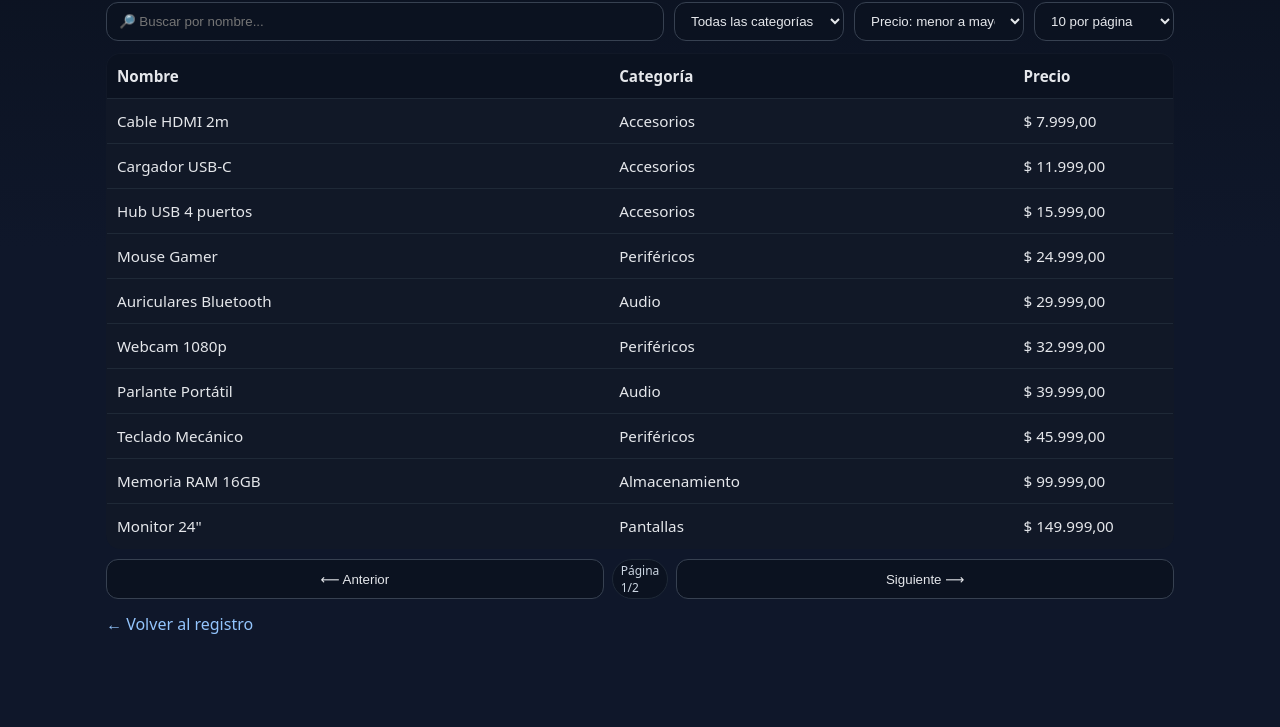
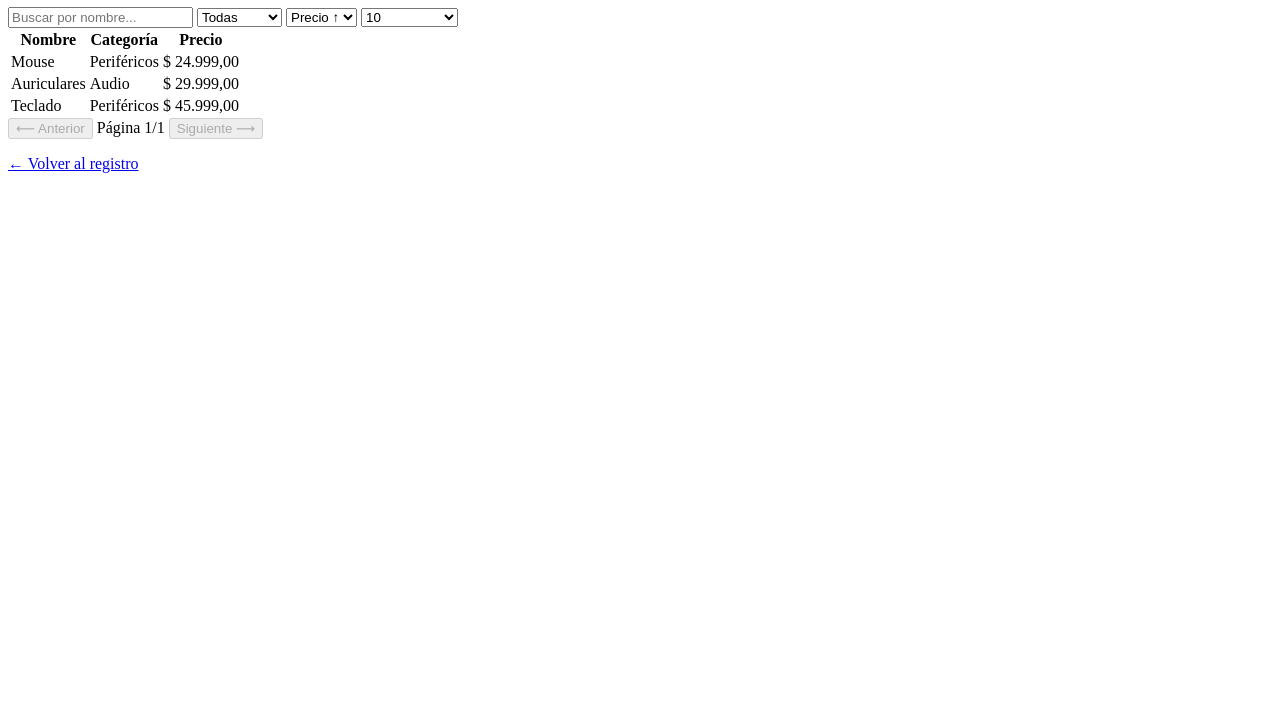
Before and after one commit to vitolavictoria03-source/tpotesting, a plain HTML site: page productos.html in a window 1280 px wide. Shown: the part 73-800 px from the top of the page. Drawn offline with Linux system fonts and the light colour scheme.

Commit message:
Add files via upload

```diff
--- /dev/null
+++ b/Estilo.css
@@ -0,0 +1,72 @@
+/*CSS gral*/
+:root {
+  --ok:#22c55e; --err:#ef4444; --bg:#0f172a; --card:#111827;
+  --txt:#e5e7eb; --muted:#9ca3af; --line:#1f2937; --brand:#2563eb;
+}
+*{box-sizing:border-box}
+body{
+  margin:0; font-family:system-ui,Segoe UI,Roboto,Helvetica,Arial;
+  background:linear-gradient(180deg,#fff,#a5b5d9 75%);
+  color:var(--txt); min-height:100vh;
+}
+h1{margin:0;font-size:1.3rem}
+a{color:#93c5fd;text-decoration:none}
+a:hover{text-decoration:underline}
+input,select,button{
+  width:100%;padding:10px 12px;border-radius:12px;
+  border:1px solid #374151;background:#0b1220;color:var(--txt);
+  outline:none
+}
+input:focus,select:focus{
+  border-color:#60a5fa; box-shadow:0 0 0 4px rgba(59,130,246,.15)
+}
+.ok{border-color:var(--ok)!important}
+.err{border-color:var(--err)!important}
+
+/* --- Registro (index.html) --- */
+body.center{display:grid;place-items:center}
+.card{
+  width:min(520px,92vw);background:var(--card);
+  border:1px solid #1f2937;border-radius:16px;
+  padding:22px 20px;box-shadow:0 10px 30px rgba(0,0,0,.35)
+}
+p{margin:.25rem 0 1rem;color:var(--muted)}
+label{display:block;font-size:.9rem;margin:.6rem 0 .35rem}
+.field{position:relative}
+.hint{font-size:.8rem;color:var(--muted);margin-top:6px}
+.eye{
+  position:absolute;right:10px;top:65%;transform:translateY(-50%);
+  background:transparent;border:none;color:var(--muted);cursor:pointer;
+  font-size: 15px;
+}
+.msg{margin-top:14px;padding:10px 12px;border-radius:12px;font-size:.95rem;display:none}
+.msg.ok{display:block;background:rgba(34,197,94,.12);border:1px solid var(--ok);color:#d1fae5}
+.msg.err{display:block;background:rgba(239,68,68,.12);border:1px solid var(--err);color:#fee2e2}
+.actions{display:flex;gap:10px;margin-top:14px}
+.btn{cursor:pointer;border:1px solid #374151;background:#0b1220}
+.btn.primary{background:var(--brand);border-color:var(--brand)}
+.nav{margin-top:16px;text-align:center}
+
+/* --- Productos (productos.html) --- */
+header{
+  display:flex;justify-content:space-between;align-items:center;
+  padding:16px 18px;border-bottom:1px solid var(--line);
+  background:#0b1220;position:sticky;top:0;z-index:10
+}
+.wrap{max-width:1100px;margin:18px auto;padding:0 16px}
+.toolbar{
+  display:grid;grid-template-columns:1fr 170px 170px 140px;
+  gap:10px;margin-bottom:12px
+}
+table{
+  width:100%;border-collapse:collapse;background:var(--card);
+  border-radius:14px;overflow:hidden;border:1px solid var(--line)
+}
+th,td{padding:12px 10px;border-bottom:1px solid var(--line);font-size:.95rem}
+th{background:#0b1220;text-align:left}
+tr:hover td{background:#0e1628}
+.empty{padding:16px;border:1px dashed #374151;border-radius:12px;
+  color:var(--muted);text-align:center;margin-top:12px}
+.pager{display:flex;gap:8px;justify-content:flex-end;margin-top:10px}
+.badge{display:inline-block;padding:2px 8px;border-radius:999px;
+  background:#0b1220;border:1px solid #1f2937;color:#cbd5e1;font-size:.75rem}
--- a/productos.html
+++ b/productos.html
@@ -4,62 +4,30 @@
   <meta charset="utf-8" />
   <meta name="viewport" content="width=device-width,initial-scale=1" />
   <title>Listado de Productos</title>
-  <style>
-    :root{--bg:#0f172a;--card:#111827;--txt:#e5e7eb;--muted:#9ca3af;--line:#1f2937;--brand:#2563eb}
-    *{box-sizing:border-box} body{margin:0;font-family:system-ui,Segoe UI,Roboto,Helvetica,Arial;background:linear-gradient(180deg,#0b1220,#0f172a 40%);color:var(--txt);min-height:100vh}
-    header{display:flex;justify-content:space-between;align-items:center;padding:16px 18px;border-bottom:1px solid var(--line);background:#0b1220;position:sticky;top:0;z-index:10}
-    h1{font-size:1.1rem;margin:0}
-    .wrap{max-width:1100px;margin:18px auto;padding:0 16px}
-    .toolbar{display:grid;grid-template-columns:1fr 170px 170px 140px;gap:10px;margin-bottom:12px}
-    input,select,button{width:100%;padding:10px 12px;border-radius:12px;border:1px solid #374151;background:#0b1220;color:var(--txt);outline:none}
-    input:focus,select:focus{border-color:#60a5fa; box-shadow:0 0 0 4px rgba(59,130,246,.15)}
-    table{width:100%;border-collapse:collapse;background:var(--card);border-radius:14px;overflow:hidden;border:1px solid var(--line)}
-    th,td{padding:12px 10px;border-bottom:1px solid var(--line);font-size:.95rem}
-    th{background:#0b1220;text-align:left}
-    tr:hover td{background:#0e1628}
-    .empty{padding:16px;border:1px dashed #374151;border-radius:12px;color:var(--muted);text-align:center;margin-top:12px}
-    .pager{display:flex;gap:8px;justify-content:flex-end;margin-top:10px}
-    .btn{cursor:pointer}
-    .badge{display:inline-block;padding:2px 8px;border-radius:999px;background:#0b1220;border:1px solid #1f2937;color:#cbd5e1;font-size:.75rem}
-    a{color:#93c5fd;text-decoration:none} a:hover{text-decoration:underline}
-  </style>
 </head>
 <body>
   <header>
     <h1>Productos</h1>
     <div id="saludo"></div>
   </header>
-
   <div class="wrap">
-    <!-- Controles: búsqueda, categoría, orden por precio, cantidad por página -->
     <div class="toolbar">
-      <input id="q" placeholder="🔎 Buscar por nombre..." />
-      <select id="cat"><option value="">Todas las categorías</option></select>
+      <input id="q" placeholder="Buscar por nombre...">
+      <select id="cat"><option value="">Todas</option></select>
       <select id="sort">
-        <option value="price-asc">Precio: menor a mayor</option>
-        <option value="price-desc">Precio: mayor a menor</option>
-        <option value="name-asc">Nombre: A → Z</option>
-        <option value="name-desc">Nombre: Z → A</option>
+        <option value="price-asc">Precio ↑</option>
+        <option value="price-desc">Precio ↓</option>
       </select>
       <select id="pp">
         <option value="5">5 por página</option>
-        <option value="10" selected>10 por página</option>
-        <option value="20">20 por página</option>
+        <option value="10" selected>10</option>
+        <option value="20">20</option>
       </select>
     </div>
 
-    <div style="overflow:auto;border-radius:14px">
-      <table id="grid">
-        <thead>
-          <tr>
-            <th>Nombre</th>
-            <th>Categoría</th>
-            <th style="width:160px">Precio</th>
-          </tr>
-        </thead>
-        <tbody></tbody>
-      </table>
-    </div>
+    <table id="grid"><thead>
+      <tr><th>Nombre</th><th>Categoría</th><th>Precio</th></tr>
+    </thead><tbody></tbody></table>
 
     <div id="empty" class="empty" style="display:none">No se encontraron resultados.</div>
 
@@ -68,99 +36,29 @@
       <span class="badge" id="info">Página 1/1</span>
       <button class="btn" id="next">Siguiente ⟶</button>
     </div>
-
-    <p style="margin-top:14px"><a href="index.html">← Volver al registro</a></p>
+    <p><a href="index.html">← Volver al registro</a></p>
   </div>
 
   <script>
-    // Datos de muestra (podés reemplazar por fetch a una API o JSON)
-    const DATA = [
-      {name:'Auriculares Bluetooth', category:'Audio', price: 29999},
-      {name:'Teclado Mecánico', category:'Periféricos', price: 45999},
-      {name:'Mouse Gamer', category:'Periféricos', price: 24999},
-      {name:'Monitor 24"', category:'Pantallas', price: 149999},
-      {name:'Monitor 27"', category:'Pantallas', price: 229999},
-      {name:'Notebook 14"', category:'Computadoras', price: 899999},
-      {name:'Smartphone 6.5"', category:'Celulares', price: 499999},
-      {name:'Cargador USB-C', category:'Accesorios', price: 11999},
-      {name:'Cable HDMI 2m', category:'Accesorios', price: 7999},
-      {name:'Parlante Portátil', category:'Audio', price: 39999},
-      {name:'Hub USB 4 puertos', category:'Accesorios', price: 15999},
-      {name:'Silla Ergonómica', category:'Muebles', price: 199999},
-      {name:'Webcam 1080p', category:'Periféricos', price: 32999},
-      {name:'Disco SSD 1TB', category:'Almacenamiento', price: 189999},
-      {name:'Memoria RAM 16GB', category:'Almacenamiento', price: 99999},
-    ];
-
-    const $ = s => document.querySelector(s);
-    const $$ = s => Array.from(document.querySelectorAll(s));
-    const tbody = $('#grid tbody');
-    const q = $('#q'), cat = $('#cat'), sort = $('#sort'), pp = $('#pp');
-    const prev = $('#prev'), next = $('#next'), info = $('#info'), empty = $('#empty');
-
-    // Saludo si venís del registro
-    const user = JSON.parse(localStorage.getItem('usuario') || 'null');
-    if(user){ document.getElementById('saludo').textContent = `Hola, ${user.nombre}`; }
-
-    // Estado de UI / paginación
-    let state = { page:1, perPage: +pp.value, query:'', category:'', sort:'price-asc' };
-
-    // Rellenar categorías únicas
-    [...new Set(DATA.map(d => d.category))].sort().forEach(c => {
-      const opt = document.createElement('option'); opt.value = c; opt.textContent = c; cat.appendChild(opt);
-    });
-
-    // Eventos
-    q.addEventListener('input', ()=>{ state.query = q.value.trim().toLowerCase(); state.page=1; render(); });
-    cat.addEventListener('change', ()=>{ state.category = cat.value; state.page=1; render(); });
-    sort.addEventListener('change', ()=>{ state.sort = sort.value; render(); });
-    pp.addEventListener('change', ()=>{ state.perPage = +pp.value; state.page=1; render(); });
-    prev.addEventListener('click', ()=>{ if(state.page>1){ state.page--; render(); }});
-    next.addEventListener('click', ()=>{ if(state.page<totalPages()){ state.page++; render(); }});
-
-    function applyFilters(data){
-      let out = data;
-      if(state.query) out = out.filter(x => x.name.toLowerCase().includes(state.query));
-      if(state.category) out = out.filter(x => x.category === state.category);
-      out = out.slice().sort((a,b)=>{
-        switch(state.sort){
-          case 'price-asc': return a.price - b.price;
-          case 'price-desc': return b.price - a.price;
-          case 'name-asc': return a.name.localeCompare(b.name, 'es');
-          case 'name-desc': return b.name.localeCompare(a.name, 'es');
-        }
-      });
-      return out;
-    }
-
-    function totalPages(){ return Math.max(1, Math.ceil(applyFilters(DATA).length / state.perPage)); }
-
-    function paged(data){
-      const start = (state.page-1)*state.perPage;
-      return data.slice(start, start + state.perPage);
-    }
-
-    function money(n){ return n.toLocaleString('es-AR', {style:'currency', currency:'ARS'}); }
-
-    function render(){
-      const filtered = applyFilters(DATA);
-      const pageItems = paged(filtered);
-
-      tbody.innerHTML = '';
-      pageItems.forEach(r=>{
-        const tr = document.createElement('tr');
-        tr.innerHTML = `<td>${r.name}</td><td>${r.category}</td><td>${money(r.price)}</td>`;
-        tbody.appendChild(tr);
-      });
-
-      const tp = totalPages();
-      info.textContent = `Página ${state.page}/${tp}`;
-      prev.disabled = state.page===1;
-      next.disabled = state.page===tp;
-
-      empty.style.display = filtered.length ? 'none' : 'block';
-    }
-
+    const DATA=[{name:'Auriculares',category:'Audio',price:29999},{name:'Teclado',category:'Periféricos',price:45999},{name:'Mouse',category:'Periféricos',price:24999}];
+    const $=s=>document.querySelector(s), tbody=$('#grid tbody'), q=$('#q'),cat=$('#cat'),sort=$('#sort'),pp=$('#pp');
+    const prev=$('#prev'),next=$('#next'),info=$('#info'),empty=$('#empty');
+    const user=JSON.parse(localStorage.getItem('usuario')||'null');if(user)$('#saludo').textContent=`Hola, ${user.nombre}`;
+    let state={page:1,perPage:+pp.value,query:'',category:'',sort:'price-asc'};
+    [...new Set(DATA.map(d=>d.category))].forEach(c=>{let o=document.createElement('option');o.value=c;o.textContent=c;cat.appendChild(o);});
+    q.addEventListener('input',()=>{state.query=q.value.toLowerCase();state.page=1;render();});
+    cat.addEventListener('change',()=>{state.category=cat.value;state.page=1;render();});
+    sort.addEventListener('change',()=>{state.sort=sort.value;render();});
+    pp.addEventListener('change',()=>{state.perPage=+pp.value;state.page=1;render();});
+    prev.addEventListener('click',()=>{if(state.page>1){state.page--;render();}});
+    next.addEventListener('click',()=>{if(state.page<totalPages()){state.page++;render();}});
+    function applyFilters(data){let out=data;if(state.query)out=out.filter(x=>x.name.toLowerCase().includes(state.query));if(state.category)out=out.filter(x=>x.category===state.category);
+      return out.slice().sort((a,b)=>state.sort==='price-asc'?a.price-b.price:b.price-a.price);}
+    function totalPages(){return Math.max(1,Math.ceil(applyFilters(DATA).length/state.perPage));}
+    function paged(d){const s=(state.page-1)*state.perPage;return d.slice(s,s+state.perPage);}
+    function money(n){return n.toLocaleString('es-AR',{style:'currency',currency:'ARS'});}
+    function render(){const f=applyFilters(DATA),items=paged(f);tbody.innerHTML='';items.forEach(r=>{const tr=document.createElement('tr');tr.innerHTML=`<td>${r.name}</td><td>${r.category}</td><td>${money(r.price)}</td>`;tbody.appendChild(tr);});
+      const tp=totalPages();info.textContent=`Página ${state.page}/${tp}`;prev.disabled=state.page===1;next.disabled=state.page===tp;empty.style.display=f.length?'none':'block';}
     render();
   </script>
 </body>
```
Also changed, not shown: index.html (+89 -80 lines).
